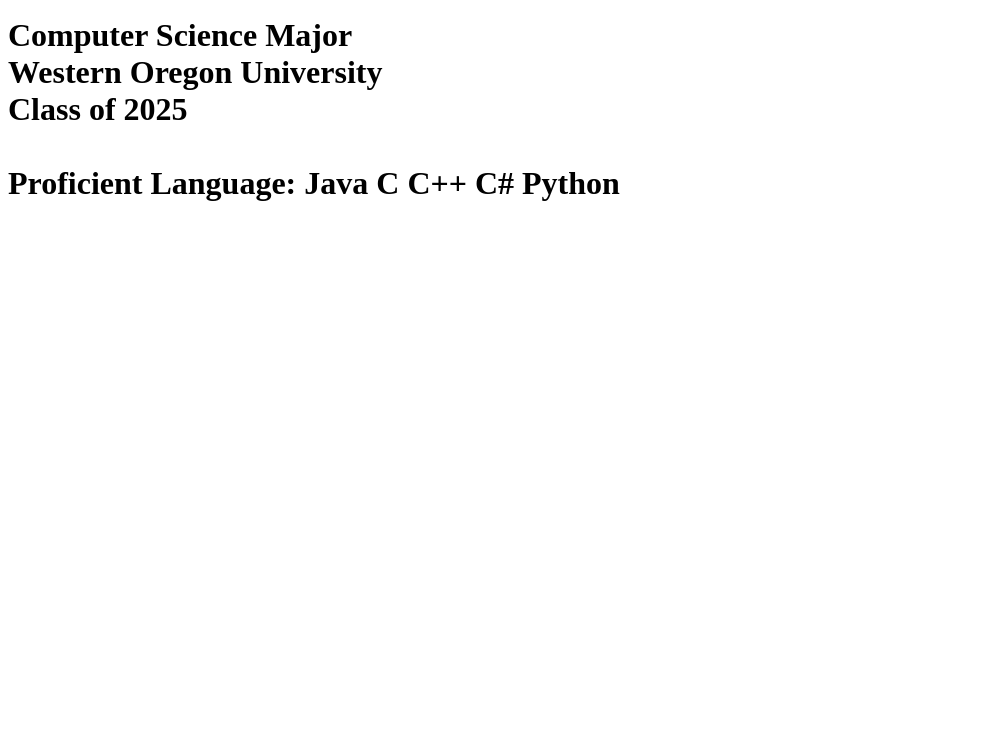
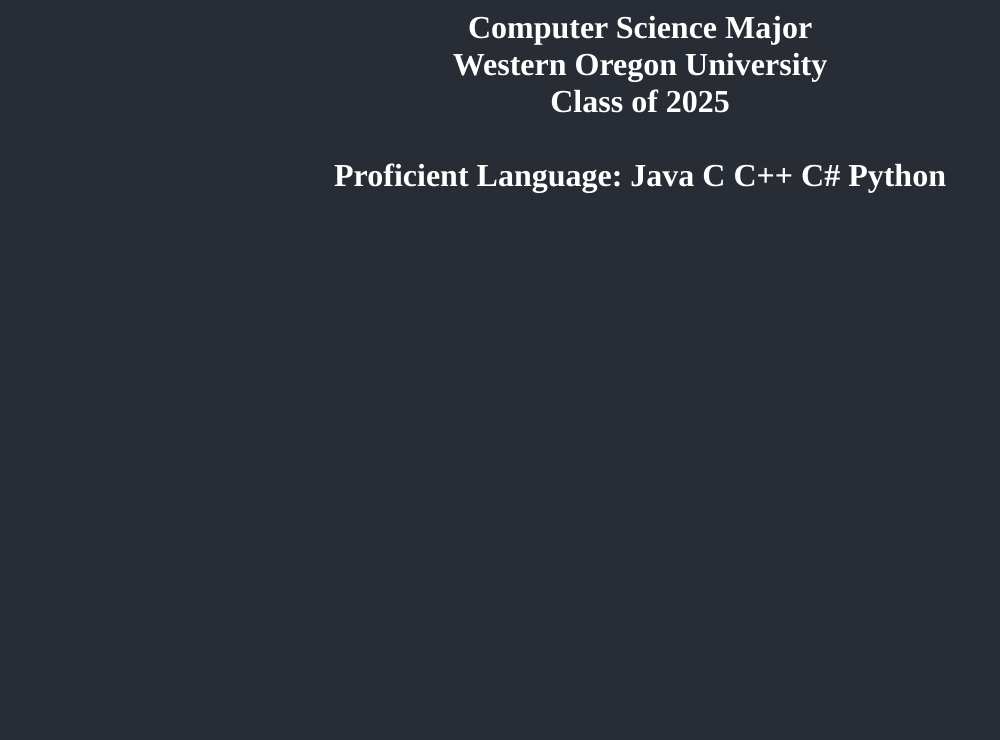
Before and after one commit to xProBomb/xProBomb.github.io, a plain HTML site: page index.html in a window 1280 px wide. Shown: the part 60-800 px from the top of the page, without its empty margins (0-1000 px from the left). Drawn offline with Linux system fonts and the light colour scheme.

Commit message:
Update index.html

```diff
--- a/index.html
+++ b/index.html
@@ -3,8 +3,9 @@
 <html lang="en">
 <head>
     <meta charset="UTF-8">
+    <meta name="viewport" content="width=device-width, initial- scale=1.0">
     <title>xprobomb</title>
-    <link rel="stylesheet" href="css/style.css">
+    <link rel="stylesheet" href="css/styles.css">
 </head>
 <body>
     <h1>Justin R. Wells<h1>
```
